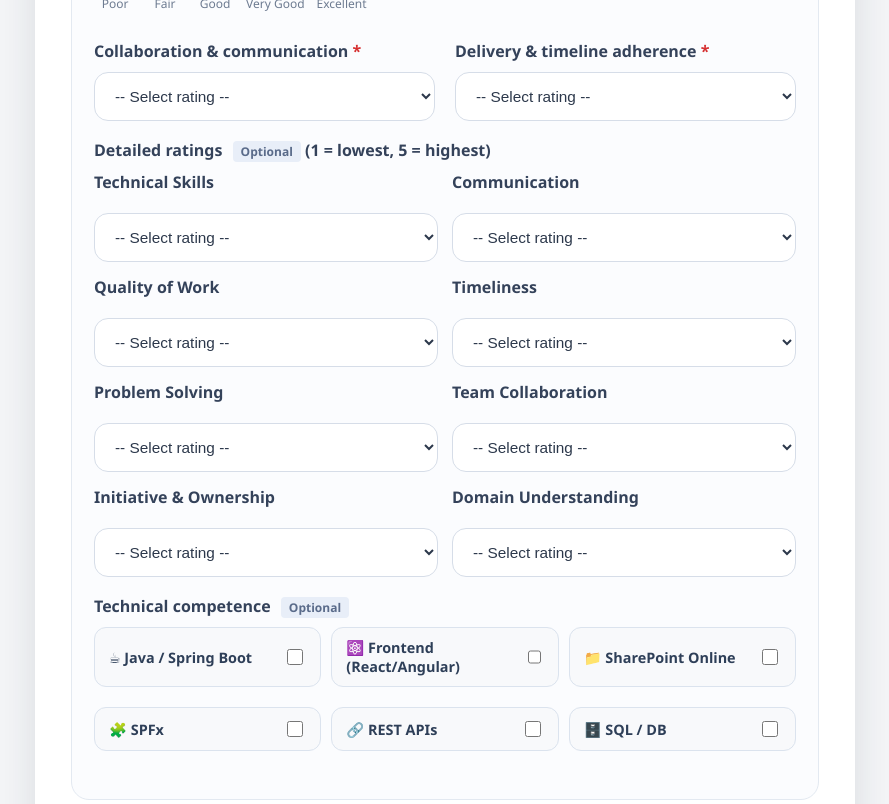
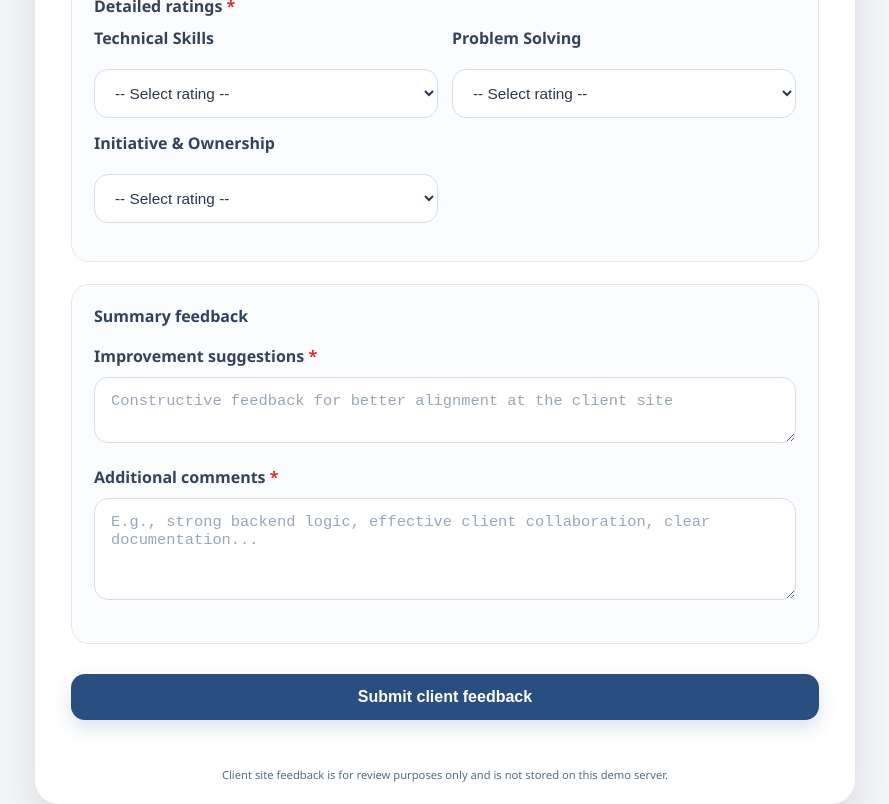
Before and after one commit to dev-aryan-dotcom/feedback-form-frontend, an Angular app: page /feedback in a window 1280 px wide. Shown: the part 800-1604 px from the top of the page, without its empty margins (195-1084 px from the left). Built offline with nearby package versions, Linux system fonts and the light colour scheme.

Commit message:
ui changes

```diff
--- a/src/app/onsite-feedback/onsite-feedback.html
+++ b/src/app/onsite-feedback/onsite-feedback.html
@@ -59,19 +59,6 @@
 
       <section class="section-block">
         <div class="section-title">Engagement ratings</div>
-        <div class="form-group">
-          <label>Overall performance at client location <span class="required-star">*</span></label>
-          <div class="rating-stars">
-            <div class="star-option" *ngFor="let star of [1,2,3,4,5]; let i = index">
-              <input type="radio" formControlName="overallRating" [value]="star" [id]="'star' + star">
-              <label [for]="'star' + star" class="star-label">★</label>
-              <span class="star-caption">
-                {{ star === 1 ? 'Poor' : star === 2 ? 'Fair' : star === 3 ? 'Good' : star === 4 ? 'Very Good' : 'Excellent' }}
-              </span>
-            </div>
-          </div>
-        </div>
-
         <div class="row-2col">
           <div class="form-group">
             <label>Collaboration & communication <span class="required-star">*</span></label>
@@ -96,40 +83,30 @@
         </div>
 
         <div class="form-group">
-          <label>Detailed ratings <span class="optional-badge">Optional</span> (1 = lowest, 5 = highest)</label>
+          <label>Detailed ratings <span class="required-star">*</span></label>
           <div class="rating-grid">
             <div class="rating-item" *ngFor="let item of ratingItems">
               <label>{{ item.label }}</label>
               <select [formControlName]="item.control">
-                <option value="" disabled>-- Select rating --</option>
-                <option *ngFor="let value of ratingOptions" [value]="value">{{ value }}</option>
+                <option [ngValue]="null" disabled>-- Select rating --</option>
+                <option *ngFor="let value of detailedRatingOptions" [value]="value">{{ value }}</option>
               </select>
             </div>
           </div>
         </div>
-
-        <div class="form-group">
-          <label>Technical competence <span class="optional-badge">Optional</span></label>
-          <div class="checkbox-group">
-            <label *ngFor="let tech of techOptions">
-              <input type="checkbox" [value]="tech.value" (change)="onTechChange($event)"> {{ tech.label }}
-            </label>
-          </div>
-        </div>
-
 
       </section>
 
       <section class="section-block">
         <div class="section-title">Summary feedback</div>
         <div class="form-group">
-          <label>Additional comments <span class="optional-badge">Optional</span></label>
-          <textarea rows="4" formControlName="comments" placeholder="E.g., strong backend logic, effective client collaboration, clear documentation..."></textarea>
+          <label>Improvement suggestions <span class="required-star">*</span></label>
+          <textarea rows="2" formControlName="improvements" placeholder="Constructive feedback for better alignment at the client site"></textarea>
         </div>
 
         <div class="form-group">
-          <label>Improvement suggestions <span class="optional-badge">Optional</span></label>
-          <textarea rows="2" formControlName="improvements" placeholder="Constructive feedback for better alignment at the client site"></textarea>
+          <label>Additional comments <span class="required-star">*</span></label>
+          <textarea rows="4" formControlName="comments" placeholder="E.g., strong backend logic, effective client collaboration, clear documentation..."></textarea>
         </div>
       </section>
 
--- a/src/app/onsite-feedback/onsite-feedback.ts
+++ b/src/app/onsite-feedback/onsite-feedback.ts
@@ -5,8 +5,6 @@ import {
   FormBuilder,
   Validators,
   FormGroup,
-  FormArray,
-  FormControl,
 } from "@angular/forms";
 import { jsPDF } from "jspdf";
 import autoTable from "jspdf-autotable";
@@ -29,26 +27,16 @@ export class OnsiteFeedback {
   receiverEmails: string[] = [];
   receiverToken = "";
 
-  ratingOptions = [1, 2, 3, 4, 5];
+  detailedRatingOptions = [
+    "Needs Improvement",
+    "Meets Expectations",
+    "Exceeds Expectations",
+  ];
 
   ratingItems = [
     { label: "Technical Skills", control: "technicalSkillsRating" },
-    { label: "Communication", control: "communicationRating" },
-    { label: "Quality of Work", control: "qualityRating" },
-    { label: "Timeliness", control: "timelinessRating" },
     { label: "Problem Solving", control: "problemSolvingRating" },
-    { label: "Team Collaboration", control: "teamCollaborationRating" },
     { label: "Initiative & Ownership", control: "initiativeRating" },
-    { label: "Domain Understanding", control: "domainUnderstandingRating" },
-  ];
-
-  techOptions = [
-    { label: "☕ Java / Spring Boot", value: "Java / Spring Boot" },
-    { label: "⚛️ Frontend (React/Angular)", value: "React / Angular" },
-    { label: "📁 SharePoint Online", value: "SharePoint Online" },
-    { label: "🧩 SPFx", value: "SharePoint Framework SPFx" },
-    { label: "🔗 REST APIs", value: "REST APIs / Integration" },
-    { label: "🗄️ SQL / DB", value: "SQL / Database" },
   ];
 
   constructor(
@@ -93,34 +81,14 @@ export class OnsiteFeedback {
       clientSite: ["", Validators.required],
       role: ["", Validators.required],
       period: ["", Validators.required],
-      overallRating: ["", Validators.required],
-      techCheckGroup: this.fb.array([]),
       collabRating: ["", Validators.required],
       deliveryRating: ["", Validators.required],
-      technicalSkillsRating: [""],
-      communicationRating: [""],
-      qualityRating: [""],
-      timelinessRating: [""],
-      problemSolvingRating: [""],
-      teamCollaborationRating: [""],
-      initiativeRating: [""],
-      domainUnderstandingRating: [""],
-      comments: [""],
-      improvements: [""],
+      technicalSkillsRating: [null, Validators.required],
+      problemSolvingRating: [null, Validators.required],
+      initiativeRating: [null, Validators.required],
+      comments: ["", Validators.required],
+      improvements: ["", Validators.required],
     });
-  }
-
-  onTechChange(event: Event) {
-    const techArray = this.feedbackForm.get("techCheckGroup") as FormArray;
-    const isChecked = (event.target as HTMLInputElement).checked;
-    const value = (event.target as HTMLInputElement).value;
-
-    if (isChecked) {
-      techArray.push(new FormControl(value));
-    } else {
-      const index = techArray.controls.findIndex((x) => x.value === value);
-      if (index >= 0) techArray.removeAt(index);
-    }
   }
 
   onSubmit() {
@@ -193,10 +161,6 @@ export class OnsiteFeedback {
       doc.setFontSize(18);
       doc.text("Client Feedback Form - Response", 14, 20);
 
-      const techText = formData.techCheckGroup.length
-        ? formData.techCheckGroup.join(", ")
-        : "Not Provided";
-
       const displayValue = (value: any): string => {
         if (value === null || value === undefined) return "Not Provided";
         if (typeof value === "string") {
@@ -208,32 +172,18 @@ export class OnsiteFeedback {
 
       const pdfBodyRows: (string | number)[][] = [
         ["Employee Name", displayValue(formData.devName)],
+        ["Client Email", displayValue(formData.clientEmail)],
         ["Date of Feedback", displayValue(formData.feedbackDate)],
         ["Client Site", displayValue(formData.clientSite)],
         ["Role", displayValue(formData.role)],
         ["Period", displayValue(formData.period)],
-        [
-          "Overall Rating",
-          formData.overallRating
-            ? `${formData.overallRating} / 5`
-            : "Not Provided",
-        ],
         ["Collaboration", displayValue(formData.collabRating)],
         ["Delivery", displayValue(formData.deliveryRating)],
         ["Technical Skills", displayValue(formData.technicalSkillsRating)],
-        ["Communication", displayValue(formData.communicationRating)],
-        ["Quality of Work", displayValue(formData.qualityRating)],
-        ["Timeliness", displayValue(formData.timelinessRating)],
         ["Problem Solving", displayValue(formData.problemSolvingRating)],
-        ["Team Collaboration", displayValue(formData.teamCollaborationRating)],
         ["Initiative & Ownership", displayValue(formData.initiativeRating)],
-        [
-          "Domain Understanding",
-          displayValue(formData.domainUnderstandingRating),
-        ],
-        ["Tech Strengths", techText],
+        ["Improvements", displayValue(formData.improvements)],
         ["Comments", displayValue(formData.comments)],
-        ["Improvements", displayValue(formData.improvements)],
       ];
 
       autoTable(doc, {
@@ -255,8 +205,6 @@ export class OnsiteFeedback {
     // Reset form with date default
     const today = new Date().toISOString().split("T")[0];
     this.feedbackForm.reset({ feedbackDate: today });
-
-    (this.feedbackForm.get("techCheckGroup") as FormArray).clear();
     this.isSubmitting = false;
     this.feedbackForm.enable();
 
```
